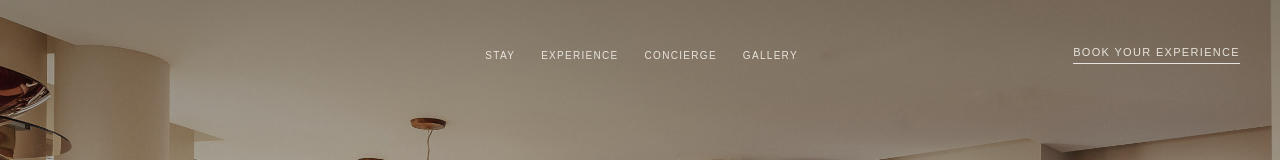
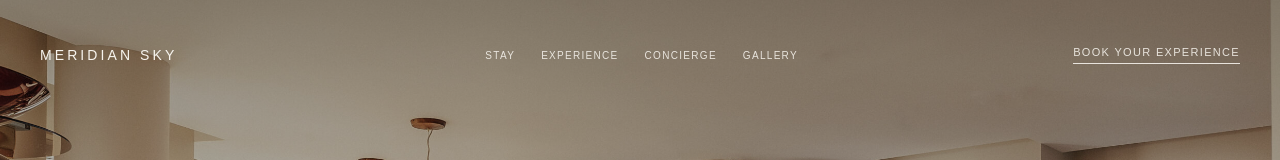
Before and after one commit to novacoreng/MeridenSky, a Next.js app: page / in a window 1280 px wide. Shown: the top 160 px of the page. Built offline with nearby package versions, Linux system fonts and the light colour scheme.

Commit message:
Revert to reliable text logo

```diff
--- a/src/components/SiteHeader.tsx
+++ b/src/components/SiteHeader.tsx
@@ -21,7 +21,7 @@ export default function SiteHeader() {
     <>
       <header className={`siteHeader${open ? " isOpen" : ""}`}>
         <a className="brand" href="/" onClick={() => setOpen(false)} aria-label="Meridian Sky home">
-          <img src="/images/meridian-sky-logo.webp" alt="Meridian Sky" />
+          <span className="brandText">MERIDIAN SKY</span>
         </a>
         <nav className="desktopNavigation" aria-label="Primary navigation">
           {links.map(([label, href]) => <a key={href} href={href}>{label}</a>)}
@@ -34,7 +34,7 @@ export default function SiteHeader() {
       <div className={`mobileNavigation${open ? " isVisible" : ""}`} id="mobile-navigation" aria-hidden={!open}>
         <div className="mobileNavigationInner">
           <a className="mobileNavigationBrand" href="/" onClick={() => setOpen(false)} aria-label="Meridian Sky home">
-            <img src="/images/meridian-sky-logo.webp" alt="Meridian Sky" />
+            <span className="brandText">MERIDIAN SKY</span>
           </a>
           <nav aria-label="Mobile navigation">
             {links.map(([label, href]) => <a key={href} href={href} onClick={() => setOpen(false)}>{label}</a>)}
```
